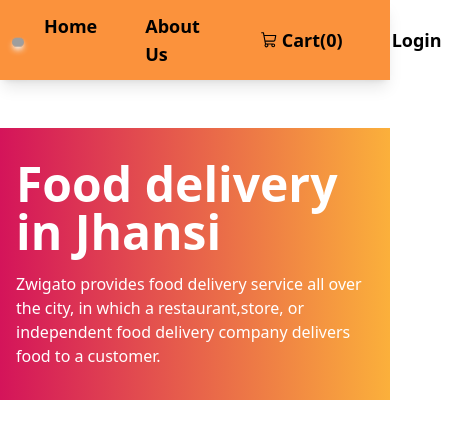
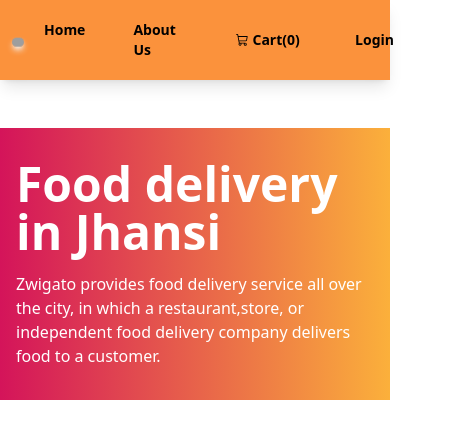
Before and after one commit to ayush-ac7/Zwigato, a React (Vite) app: page /about in a window 390 px wide. Shown: the top 438 px of the page, 475 px wide, since content can reach past the window. Built offline with nearby package versions, Linux system fonts and the light colour scheme; grey boxes are pictures that could not be loaded.

Commit message:
made responsive for small screens

```diff
--- a/src/components/About.jsx
+++ b/src/components/About.jsx
@@ -8,7 +8,7 @@
 //     element.scrollIntoView();
 
   return (
-    <section className=" my-12 bg-gradient-to-r from-[#D4145A] to-[#FBB03B] flex justify-center items-center">
+    <section className=" my-12 bg-gradient-to-r from-[#D4145A] to-[#FBB03B] flex justify-center items-center sm: w-full object-cover">
 
         <div className="px-4 mx-auto lg:px-8 xl:px-12 sm:w-4/5">
           <div className="py-8 mx-auto flex flex-col justify-start items-start lg:flex-row lg:justify-between lg:items-center">
--- a/src/components/Body.jsx
+++ b/src/components/Body.jsx
@@ -34,9 +34,9 @@
 
   return (
     <div className="">
-      <div className="max-w-7xl mx-auto">
-        <div className="filter flex items-center ">
-          <div className="search m-4 p-4 ">
+      <div className="max-w-7xl mx-auto ">
+        <div className="filter flex items-center sm:  flex-col">
+          <div className="search m-4 p-4 sm: flex-col text-center">
             <input
               type="text"
               placeholder="Search your favourite Restaurant...."
@@ -76,7 +76,7 @@
             </button>
           </div>
         </div>
-        <div className="res-container flex flex-wrap  ">
+        <div className="res-container flex flex-wrap sm: flex-col justify-center items-center  ">
           {filteredRestaurants.map((restaurant) => (
             <Link
               className="res-cards"
--- a/src/components/Header.jsx
+++ b/src/components/Header.jsx
@@ -14,12 +14,12 @@
   //console.log(cartItems);
 
   return (
-    <div className="w-full flex justify-between items-center shadow-lg bg-orange-400 h-20">
+    <div className="lg:w-full flex justify-between items-center shadow-lg bg-orange-400 h-20">
       <div className="logo-container">
         <img className="logo w-20 rounded-full mt-1 ml-3 shadow-md shadow-slate-100  animate-bounce" src={LOGO_URL} />
       </div>
       <div className="nav-container">
-        <ul className="flex p-4 m-4 font-semibold text-lg">
+        <ul className="flex p-4 m-4 font-semibold text-lg sm: text-sm gap--6">
           <li className="mr-12 hover:text-white">
             <Link to={"/"}>Home</Link>
           </li>
@@ -36,7 +36,7 @@
             </Link>
           </li>
           <button
-            className="login-btn  w-[4rem] hover:text-white"
+            className="login-btn  w-[4rem] hover:text-white sm: w-[0.75rem]"
             onClick={() => {
               btnNameReact === "Login"
                 ? setBtnNameReact("Logout")
```
